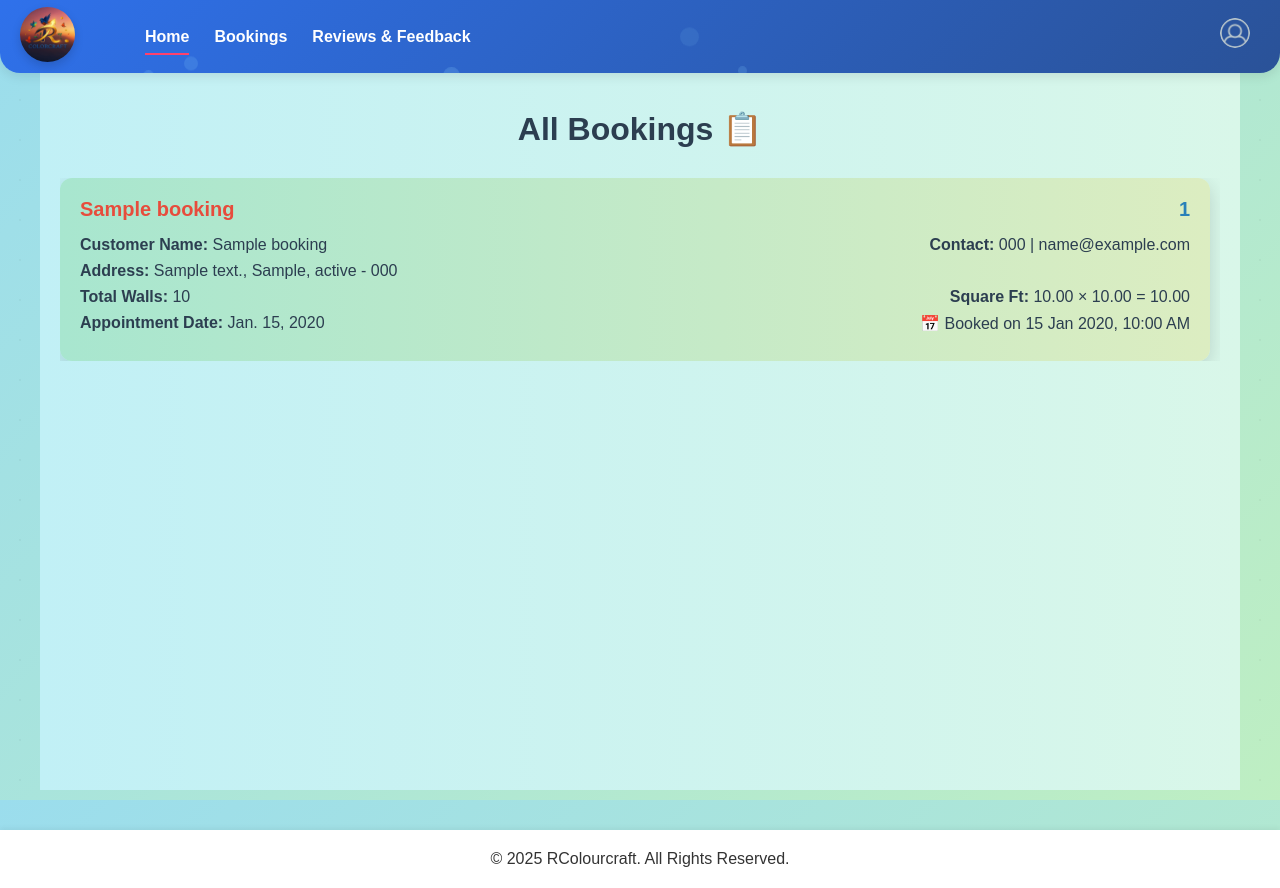
After one commit to 8851962638/RAS, a Django app: page /bookings/ in a window 1280 px wide. The commit adds this page. Run offline with Django 4.2, Linux system fonts and the light colour scheme; tables that the repository leaves empty hold one stand-in row (values such as "Sample post"); parts of the project's set-up code (start-up, migrations or seed data) failed here and were passed over.

Commit message:
bookings

```diff
--- a/ras/accounts/templates/accounts/signup_customer.html
+++ b/ras/accounts/templates/accounts/signup_customer.html
@@ -130,7 +130,7 @@
   from { transform: scale(0.8); opacity: 0; }
   to { transform: scale(1); opacity: 1; }
 }
-{% comment %} neww {% endcomment %}
+/* {% comment %} neww {% endcomment %} */
 /* Alert Styles */
 .custom-alert {
   display: none;
@@ -229,7 +229,7 @@ function closeOtpModal() {
     $('#otpModal').hide();
 }
 
-{% comment %} alrert ui better  {% endcomment %}
+// {% comment %} alrert ui better  {% endcomment %}
 function showAlert(message, type="info") {
     const alertBox = $("#customAlert");
     alertBox.removeClass().addClass("custom-alert " + type);
--- a/ras/home/templates/base1.html
+++ b/ras/home/templates/base1.html
@@ -47,8 +47,8 @@
       <nav class="nav-left">
         <ul>
           <li><a href="{% url 'home' %}" class="active">Home</a></li>
-          <li><a href="#">Our Services</a></li>
-          <li><a href="{% url 'artists' %}">Artists</a></li>
+          <li><a href="{% url 'bookings' %}">Bookings</a></li>
+          <!-- <li><a href="{% url 'artists' %}">Artists</a></li> -->
           <li><a href="{% url 'reviews' %}">Reviews & Feedback</a></li>
         </ul>
       </nav>
--- /dev/null
+++ b/ras/home/templates/bookings.html
@@ -0,0 +1,126 @@
+{% extends 'base1.html' %}
+{% load static %}
+
+{% block title %}Bookings - Painting{% endblock %}
+
+{% block content %}
+<div class="page-container">
+  <h1 class="page-title">All Bookings 📋</h1>
+
+  <div class="booking-list">
+    {% if bookings %}
+      {% for booking in bookings %}
+        <div class="booking-card">
+          <div class="booking-header">
+            <span class="service-name">{{ booking.service_name }}</span>
+            <span class="booking-id">{{ booking.booking_id }}</span>
+          </div>
+
+          <div class="row">
+            <p><strong>Customer Name:</strong> {{ booking.customer_name }}</p>
+            <p><strong>Contact:</strong> {{ booking.contact_number }} | {{ booking.email }}</p>
+          </div>
+
+          <div class="row">
+            <p><strong>Address:</strong> {{ booking.address }}, {{ booking.city }}, {{ booking.state }} - {{ booking.pin_code }}</p>
+          </div>
+
+          <div class="row">
+            <p><strong>Total Walls:</strong> {{ booking.total_walls }}</p>
+            <p><strong>Square Ft:</strong> {{ booking.width }} × {{ booking.height }} = {{ booking.total_sqft }}</p>
+          </div>
+
+          <div class="row">
+            <p><strong>Appointment Date:</strong> {{ booking.appointment_date }}</p>
+            <p class="timestamp">📅 Booked on {{ booking.created_at|date:"d M Y, H:i A" }}</p>
+          </div>
+        </div>
+      {% endfor %}
+    {% else %}
+      <p class="no-data">No bookings found.</p>
+    {% endif %}
+  </div>
+</div>
+
+<style>
+.page-container {
+  padding: 40px 20px;
+  max-width: 1200px;
+  margin: auto;
+  background: linear-gradient(to right, #c1f0f6, #d9f7e9);
+  min-height: 90vh;
+}
+
+.page-title {
+  text-align: center;
+  font-size: 32px;
+  margin-bottom: 30px;
+  color: #2c3e50;
+  font-weight: bold;
+}
+
+.booking-list {
+  max-height: 70vh; /* Scroll when too many bookings */
+  overflow-y: auto;
+  padding-right: 10px;
+}
+
+.booking-card {
+  background: linear-gradient(to right, #a8e6cf, #dcedc1); /* soft green to soft mint */
+  border-radius: 12px;
+  padding: 20px;
+  box-shadow: 0 6px 20px rgba(0,0,0,0.15); /* slightly softer shadow */
+  transition: transform 0.2s ease-in-out;
+  width: 100%;
+}
+.booking-card:hover {
+  transform: translateY(-5px);
+  box-shadow: 0 8px 25px rgba(0,0,0,0.2); /* hover lift effect */
+}
+
+
+.booking-header {
+  display: flex;
+  justify-content: space-between;
+  margin-bottom: 15px;
+}
+
+.booking-header .service-name {
+  font-size: 20px;
+  font-weight: bold;
+  color: #e74c3c;
+}
+
+.booking-header .booking-id {
+  font-size: 20px;
+  font-weight: bold;
+  color: #2980b9;
+}
+
+.row {
+  display: flex;
+  justify-content: space-between;
+  flex-wrap: wrap;
+  gap: 15px;
+  margin-bottom: 8px;
+}
+
+.booking-card p {
+  margin: 0;
+  font-size: 16px;
+  color: #2c3e50;
+}
+
+.timestamp {
+  font-size: 14px;
+  color: #555;
+}
+
+.no-data {
+  text-align: center;
+  color: #777;
+  font-weight: bold;
+  font-size: 18px;
+}
+</style>
+{% endblock %}
--- a/ras/home/urls.py
+++ b/ras/home/urls.py
@@ -13,5 +13,8 @@ urlpatterns = [
     path("save-review/", views.save_review, name="save_review"),
     path('logout/', views.logout_view, name='logout'),
     path("artists/", views.artists, name="artists"),
+    path('bookings/', views.bookings, name='bookings'),
+    path('home/save_bookings/', views.save_booking, name='save_booking'),
+
 
 ]
--- a/ras/home/views.py
+++ b/ras/home/views.py
@@ -165,3 +165,67 @@ def save_review(request):
 
     except Exception as e:
         return JsonResponse({"success": False, "error": str(e)}, status=500)
+
+
+
+
+from .models import Booking
+
+def bookings(request):
+    all_bookings = Booking.objects.all().order_by('-created_at')
+    return render(request, 'bookings.html', {'bookings': all_bookings})
+
+
+from django.http import JsonResponse
+from .models import Booking
+from accounts.models import Customer
+from datetime import datetime
+import uuid
+from django.views.decorators.csrf import csrf_exempt
+from django.contrib.auth.decorators import login_required
+@login_required
+@csrf_exempt
+def save_booking(request):
+    if request.method == 'POST':
+        try:
+            print("Logged-in user:", request.user, request.user.id)
+
+            # Get the Customer record
+            customer_qs = request.user.customers.all()
+            if not customer_qs.exists():
+                return JsonResponse({'success': False, 'message': 'This option is only available for customers.'})
+
+            customer = customer_qs.first()  # the single Customer object
+
+            booking_id = str(uuid.uuid4())[:8]
+
+            appointment_date = None
+            appointment_date_str = request.POST.get('appointment_date')
+            if appointment_date_str:
+                appointment_date = datetime.strptime(appointment_date_str, "%d-%m-%Y").date()
+
+            booking = Booking.objects.create(
+                booking_id=booking_id,
+                customer_name=customer.customer_full_name,
+                customer_user_id=customer.id,
+                service_name=request.POST.get('service_name'),
+                contact_number=request.POST.get('contact_number'),
+                email=request.POST.get('email'),
+                address=request.POST.get('address'),
+                pin_code=request.POST.get('pin_code'),
+                state=request.POST.get('state'),
+                city=request.POST.get('city'),
+                total_walls=int(request.POST.get('total_walls', 0)),
+                width=float(request.POST.get('width', 0)),
+                height=float(request.POST.get('height', 0)),
+                total_sqft=float(request.POST.get('total_sqft', 0)),
+                appointment_date=appointment_date,
+                payment_option="pending",
+                payment_amount=0.00,
+                is_paid=False
+            )
+
+            return JsonResponse({'success': True, 'message': 'Booking saved successfully!'})
+
+        except Exception as e:
+            return JsonResponse({'success': False, 'message': f'Error: {str(e)}'})
```
Also changed, not shown: ras/home/templates/book_service.html (+62 -31 lines), ras/media/aadhar_cards/back/WhatsApp_Image_2025-09-06_at_23.52.34_27ace2fb.jpg (deleted), ras/media/aadhar_cards/back/WhatsApp_Image_2025-09-06_at_23_v8UhcJB.52.34_27ace2fb.jpg (deleted), ras/media/aadhar_cards/front/WhatsApp_Image_2025-09-06_at_23.52.25_7175b14b.jpg (deleted), ras/media/aadhar_cards/front/WhatsApp_Image_2025-09-06_at_23_sZgXGta.52.25_7175b14b.jpg (deleted), ras/media/passport_photos/IMG_20240316_103728_1.jpg (deleted), ras/media/passport_photos/IMG_20240316_103728_1_J88phky.jpg (deleted).
